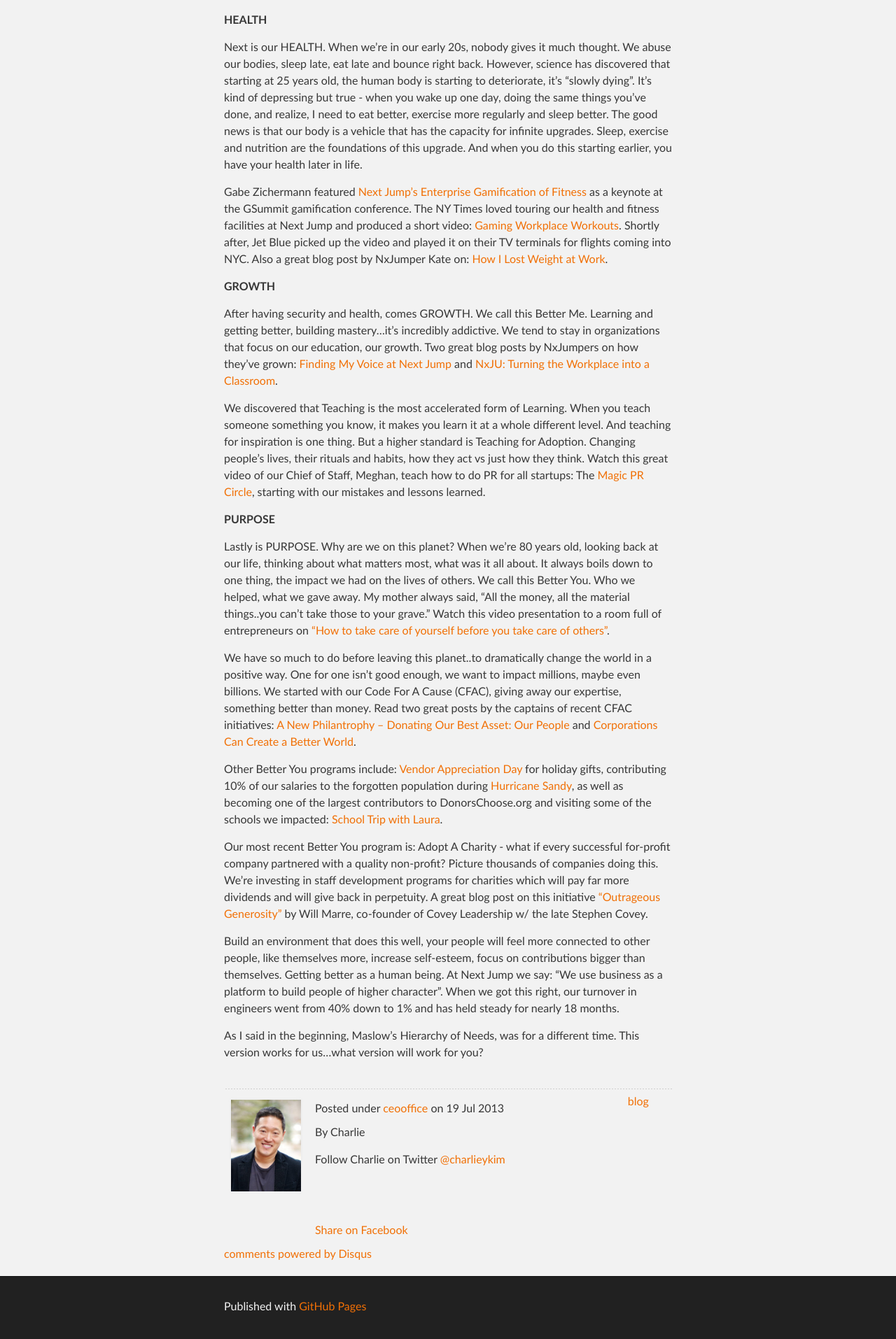
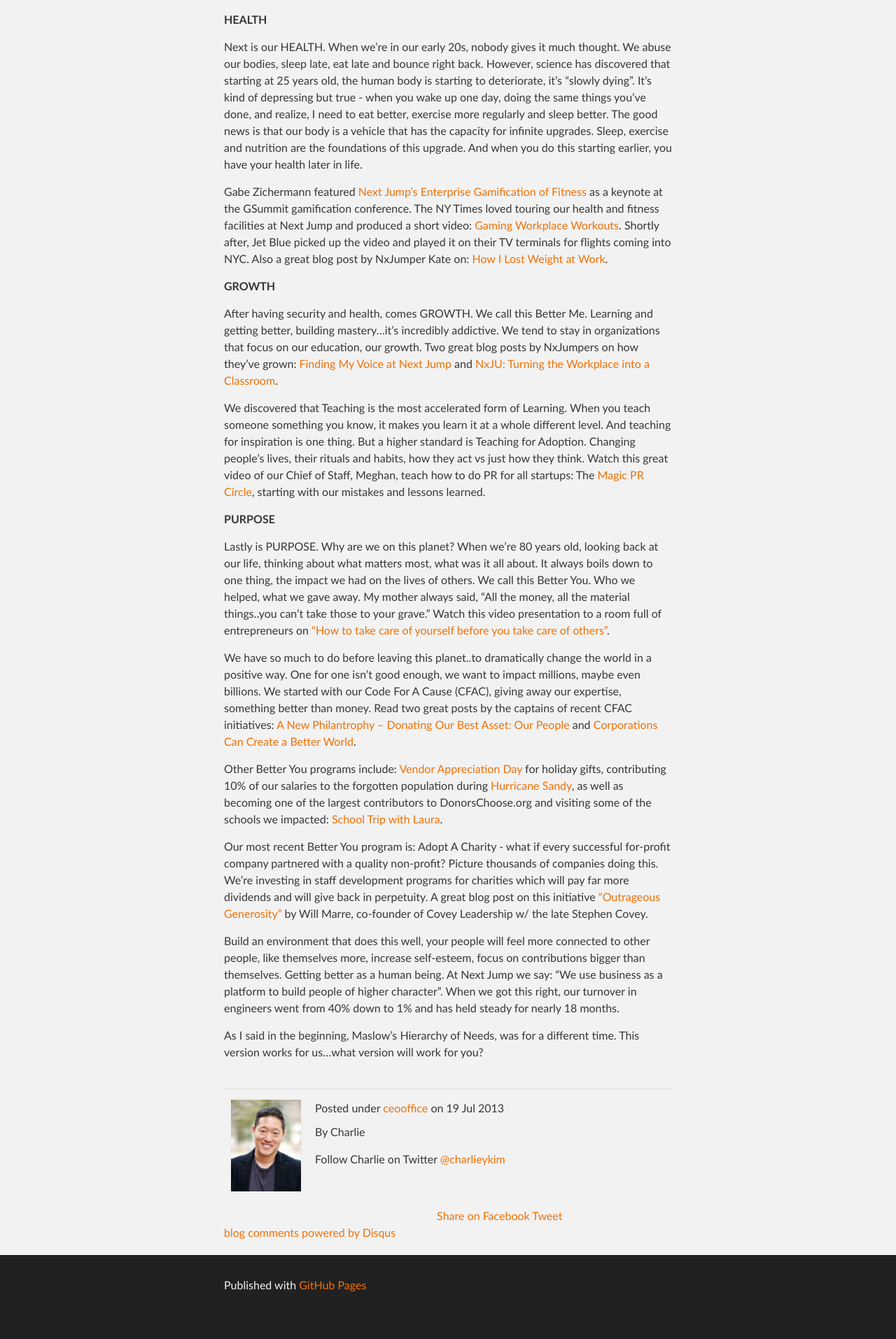
Before and after one commit to mtylpg/nextjump.github.io, a Jekyll site: the page built from _posts/ceooffice/2013-07-19-maslows-hierarchy-of-needs-updated.md, in a window 1280 px wide. Shown: the part 1492-3406 px from the top of the page at 70% size. Built offline with Jekyll 4.4.1, drawn with Linux system fonts in a browser that asks for light colours; comment, search, counter and statistics services are not loaded; after the commit the page ends 3376 px from its top, so only the background shows below that; grey boxes are pictures that could not be loaded.

Commit message:
refactor social elements into includes, still needs substantial cleanup

```diff
--- /dev/null
+++ b/_includes/facebookLike.html
@@ -0,0 +1,5 @@
+<iframe id="facebookLikeBox" scrolling="no" frameborder="0" style="border:none; overflow:hidden; height:25px;" allowTransparency="true"></iframe>
+<script>
+    var likes = document.getElementById('facebookLikeBox');
+    likes.src = "//www.facebook.com/plugins/like.php?href="+encodedPageLink+"&amp;width=275px&amp;height=80&amp;colorscheme=light&amp;layout=standard&amp;action=like&amp;show_faces=true&amp;send=false" ;
+</script>
--- /dev/null
+++ b/_includes/facebookShare.html
@@ -0,0 +1,7 @@
+<a href="#" onclick="window.open(
+    'https://www.facebook.com/sharer/sharer.php?u='+encodedPageLink,
+    'facebook-share-dialog',
+    'width=626,height=436');
+    return false;">
+    Share on Facebook
+</a>
--- /dev/null
+++ b/_includes/twitterShare.html
@@ -0,0 +1,9 @@
+<a href="https://twitter.com/share" class="twitter-share-button">Tweet</a>
+<script>
+    var twitterShares = document.getElementsByClassName('twitter-share-button');
+    if (twitterShares) {
+        var twitterShare = twitterShares[0];
+        twitterShare.setAttribute('data-counturl', pageLink);
+    }
+</script>
+<script>!function(d,s,id){var js,fjs=d.getElementsByTagName(s)[0],p=/^http:/.test(d.location)?'http':'https'; if(!d.getElementById(id)){js=d.createElement(s);js.id=id;js.src=p+'://platform.twitter.com/widgets.js'; fjs.parentNode.insertBefore(js,fjs);}}(document, 'script', 'twitter-wjs');</script>
--- a/_layouts/post.html
+++ b/_layouts/post.html
@@ -22,7 +22,7 @@
                 <img src="/images/{{ page.picture }}" style="max-width: 100px;">
             {% endif %}
         </div>
-        <div class="text">
+        <div class="info">
             <div>Posted under <a href="/{{ page.category }}.html">{{ page.category }}</a> on {{ page.date | date_to_string }}</div>
             <p>
                 By {{ page.author }}
@@ -30,33 +30,17 @@
             {% if page.authorTitle %}
             <p>{{ page.authorTitle }}</p>
             {% endif %}
-            <div>
 
             {% if page.twitter %}
             <p>Follow {{ page.author }} on Twitter <a href="https://twitter.com/{{ page.twitter }}"><span class="handle">@{{ page.twitter }}</span></a></p>
             {% endif %}
-            <div>
-                <script>
-                {% if page.oldLink %}
-                var pageLink = "http://blog.nextjump.com{{ page.oldLink }}";
-                {% else %}
-                var pageLink = location.href;
-                {% endif %}
-                var encodedPageLink = encodeURIComponent(pageLink);
-                </script>
-                <a href="#" onclick="window.open(
-                    'https://www.facebook.com/sharer/sharer.php?u='+encodedPageLink,
-                    'facebook-share-dialog',
-                    'width=626,height=436');
-                    return false;">
-                    Share on Facebook
-                </a>
-                <iframe id="facebookLikeBox" scrolling="no" frameborder="0" style="border:none; overflow:hidden; height:80px;" allowTransparency="true"></iframe>
-                <script>
-                    var likes = document.getElementById('facebookLikeBox');
-                    likes.src = "//www.facebook.com/plugins/like.php?href="+encodedPageLink+"&amp;width=275px&amp;height=80&amp;colorscheme=light&amp;layout=standard&amp;action=like&amp;show_faces=true&amp;send=false" ;
-                </script>
-            </div>
+        </div>
+        <div class="clear"></div>
+        <div class="social">
+            {% include socialSetup.html %}
+            {% include facebookLike.html %}
+            {% include facebookShare.html %}
+            {% include twitterShare.html %}
         </div>
     </div>
     <div id="disqus_thread"></div>
--- a/_posts/ceooffice/2013-07-19-maslows-hierarchy-of-needs-updated.md
+++ b/_posts/ceooffice/2013-07-19-maslows-hierarchy-of-needs-updated.md
@@ -23,7 +23,6 @@
 
 
 ![](/images/maslows-hierarchy-of-needs-updated-2.png)
-
 
 Fast forward to today, the information age, the greatest asset of every company is its people. So what is the updated framework for fulfilled happy human beings?
 
--- a/stylesheets/stylesheet.css
+++ b/stylesheets/stylesheet.css
@@ -528,7 +528,7 @@
     margin: 10px;
     float: left;
 }
-.meta .text {
+.meta .info {
     margin: 10px;
     float: left;
 }
```
Also changed, not shown: _includes/socialSetup.html (added, +8 -0 lines).
